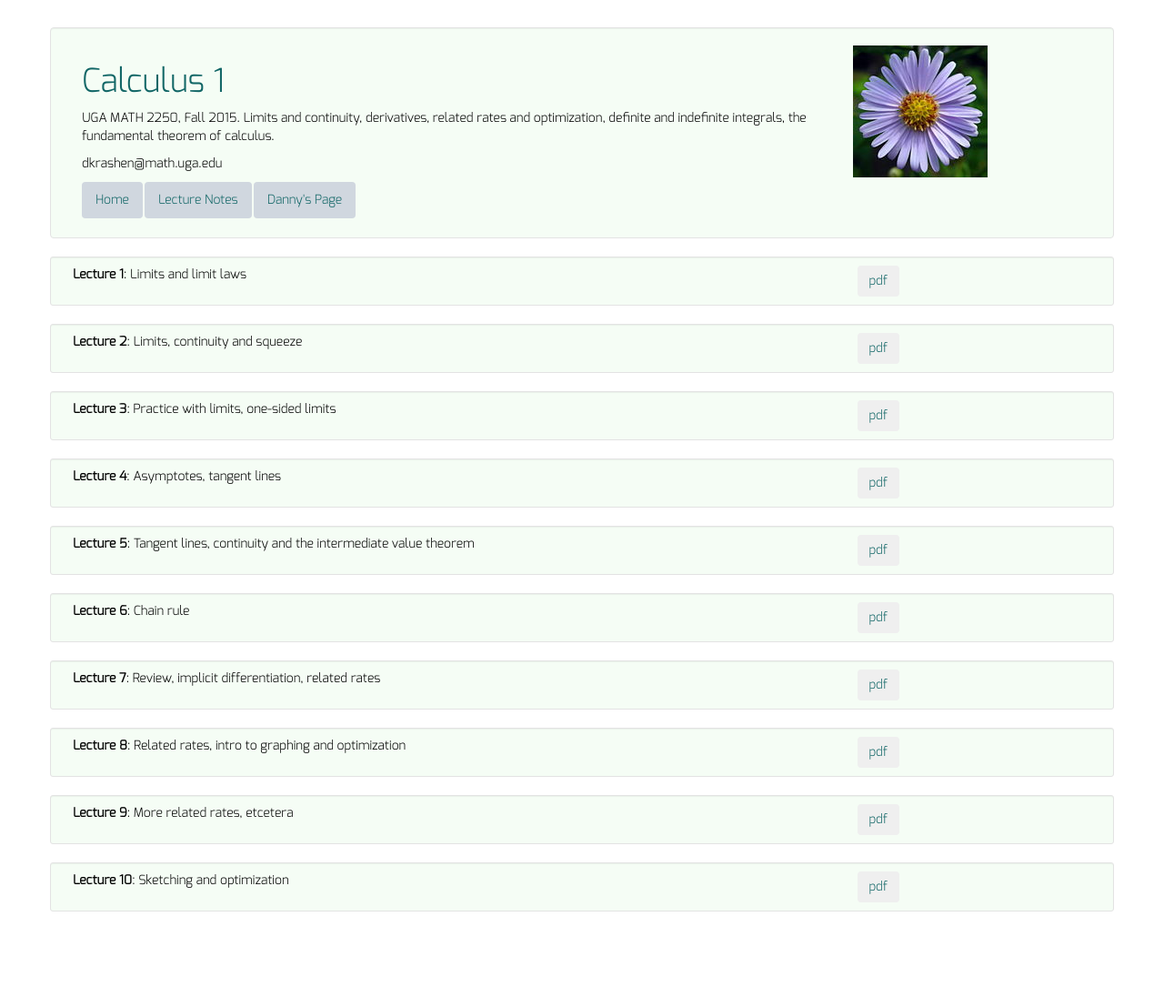
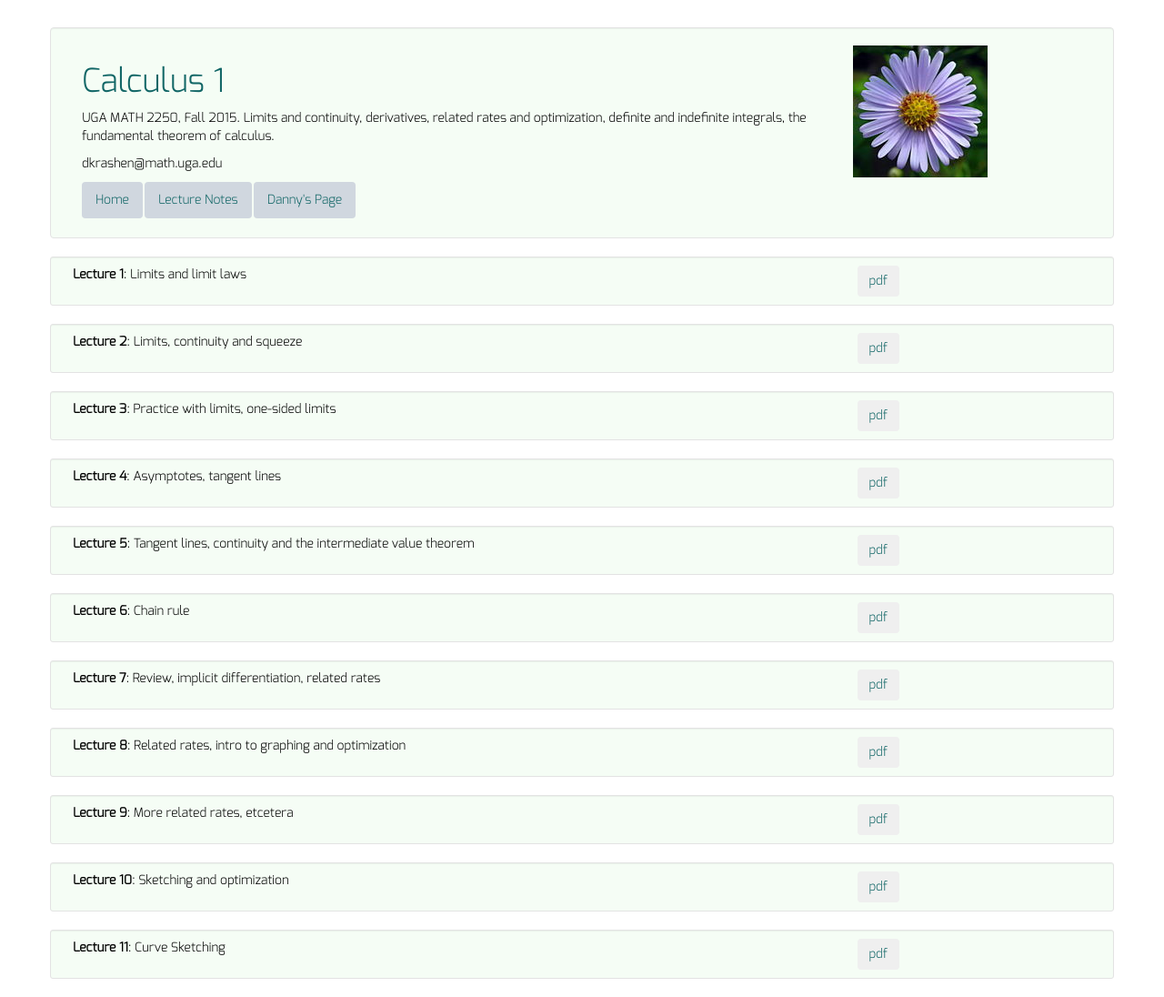
Before and after one commit to dkrashen/calc1, a Jekyll site: the page built from lectures/index.html, in a window 1280 px wide. Shown: the whole page at 91% size. Built offline with Jekyll 4.4.1, drawn with Linux system fonts in a browser that asks for light colours; before the commit the page ends 1022 px from its top, so only the background shows below that.

Commit message:
add lecture 11, pdf and yml

```diff
--- a/_data/lectures.yml
+++ b/_data/lectures.yml
@@ -28,3 +28,6 @@
 - title: "Lecture 10"
   filename: "lecture10.pdf"
   description: "Sketching and optimization"
+- title: "Lecture 11"
+  filename: "lecture11.pdf"
+  description: "Curve Sketching"
```
Also changed, not shown: 1 other file.
